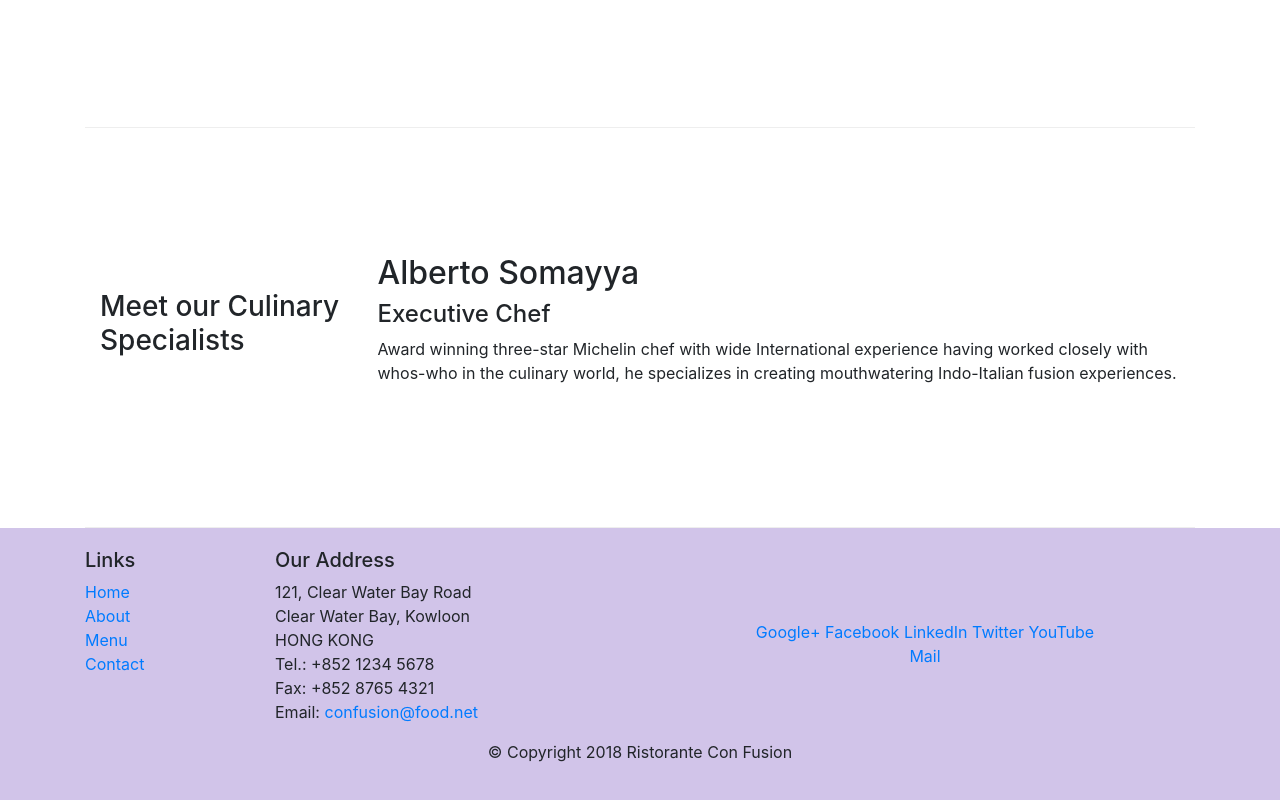
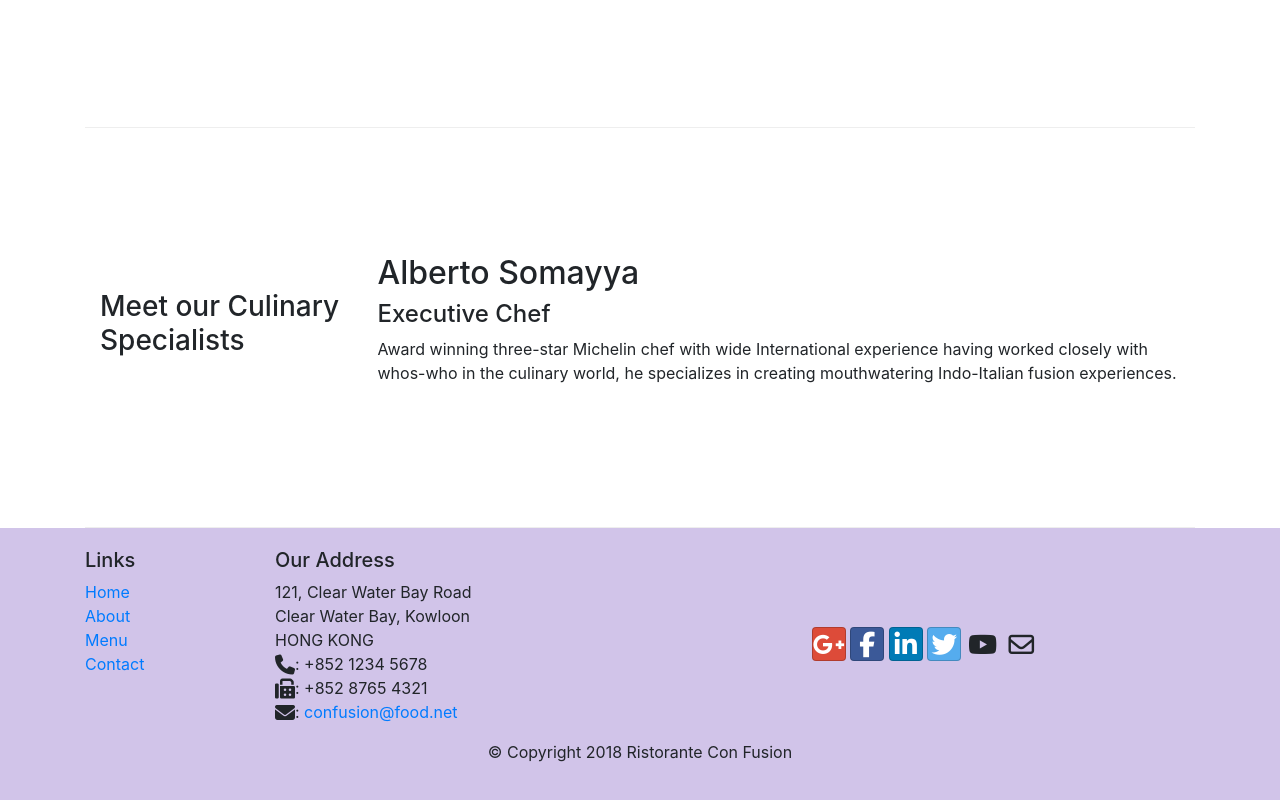
Before and after one commit to ZaidAhmad-dev/Bootstrap4, a website: page conFusion/index.html in a window 1280 px wide. Shown: the part 1006-1806 px from the top of the page. Drawn offline with nearby package versions, Linux system fonts and the light colour scheme.

Commit message:
Add fontawesome icons and bootstrap-social-icons

```diff
--- a/conFusion/index.html
+++ b/conFusion/index.html
@@ -9,6 +9,8 @@
 
         <!-- Bootstrap CSS -->
         <link rel="stylesheet" href="node_modules/bootstrap/dist/css/bootstrap.min.css">
+        <link rel="stylesheet" href="node_modules/font-awesome/css/font-awesome.min.css">
+        <link rel="stylesheet" href="node_modules/bootstrap-social/bootstrap-social.css">
         <link rel="stylesheet" href="css/styles.css">
     <title>Ristorante Con Fusion</title>
 </head>
@@ -26,10 +28,10 @@
         <div class="collapse navbar-collapse" id="navbarNavAltMarkup">
           <div class="navbar-nav">
             <ul class="navbar-nav mr-auto">
-                    <li class="navbar-item active"><a class="nav-link" href="#">Home<span class="sr-only">(current)</span></a></li>
-                    <li class="navbar-item"><a class="nav-link" href="./aboutus.html">About Us</a></li>
-                    <li class="navbar-item"><a class="nav-link" href="#">Menu</a></li>
-                    <li class="navbar-item"><a class="nav-link" href="#">Contact</a></li>
+                    <li class="navbar-item active"><a class="nav-link" href="#"><span class="fa fa-home fa-lg"></span>Home</a></li>
+                    <li class="navbar-item"><a class="nav-link" href="./aboutus.html"><span class="fa fa-info fa-lg"></span>About Us</a></li>
+                    <li class="navbar-item"><a class="nav-link" href="#"><span class="fa fa-list fa-lg"></span>Menu</a></li>
+                    <li class="navbar-item"><a class="nav-link" href="#"><span class="fa fa-address-card fa-lg"></span>Contact</a></li>
                 </ul>
           </div>
         </div>
@@ -123,19 +125,19 @@
 		              121, Clear Water Bay Road<br>
 		              Clear Water Bay, Kowloon<br>
 		              HONG KONG<br>
-		              Tel.: +852 1234 5678<br>
-		              Fax: +852 8765 4321<br>
-		              Email: <a href="mailto:confusion@food.net">confusion@food.net</a>
+		              <i class="fa fa-phone fa-lg"></i>: +852 1234 5678<br>
+		              <i class="fa fa-fax fa-lg"></i>: +852 8765 4321<br>
+		              <i class="fa fa-envelope fa-lg"></i>: <a href="mailto:confusion@food.net">confusion@food.net</a>
 		           </address>
                 </div>
                 <div class="col-12 col-sm-4 align-self-center">
                     <div class="text-center">
-                        <a href="http://google.com/+">Google+</a>
-                        <a href="http://www.facebook.com/profile.php?id=">Facebook</a>
-                        <a href="http://www.linkedin.com/in/">LinkedIn</a>
-                        <a href="http://twitter.com/">Twitter</a>
-                        <a href="http://youtube.com/">YouTube</a>
-                        <a href="mailto:">Mail</a>
+                        <a class="btn btn-social-icon btn-google" href="http://google.com/+"><i class="fa fa-google-plus fa-lg"></i></a>
+                        <a class="btn btn-social-icon btn-facebook" href="http://www.facebook.com/profile.php?id="><i class="fa fa-facebook fa-lg"></i></a>
+                        <a class="btn btn-social-icon btn-linkedin" href="http://www.linkedin.com/in/"><i class="fa fa-linkedin fa-lg"></i></a>
+                        <a class="btn btn-social-icon btn-twitter" href="http://twitter.com/"><i class="fa fa-twitter fa-lg"></i></a>
+                        <a class="btn btn-social-icon btn-youtube" href="http://youtube.com/"><i class="fa fa-youtube fa-lg"></i></a>
+                        <a class="btn btn-social-icon" href="mailto:"><i class="fa fa-envelope-o fa-lg"></i></a>
                     </div>
                 </div>
            </div>
```
Also changed, not shown: conFusion/aboutus.html (+15 -13 lines).
